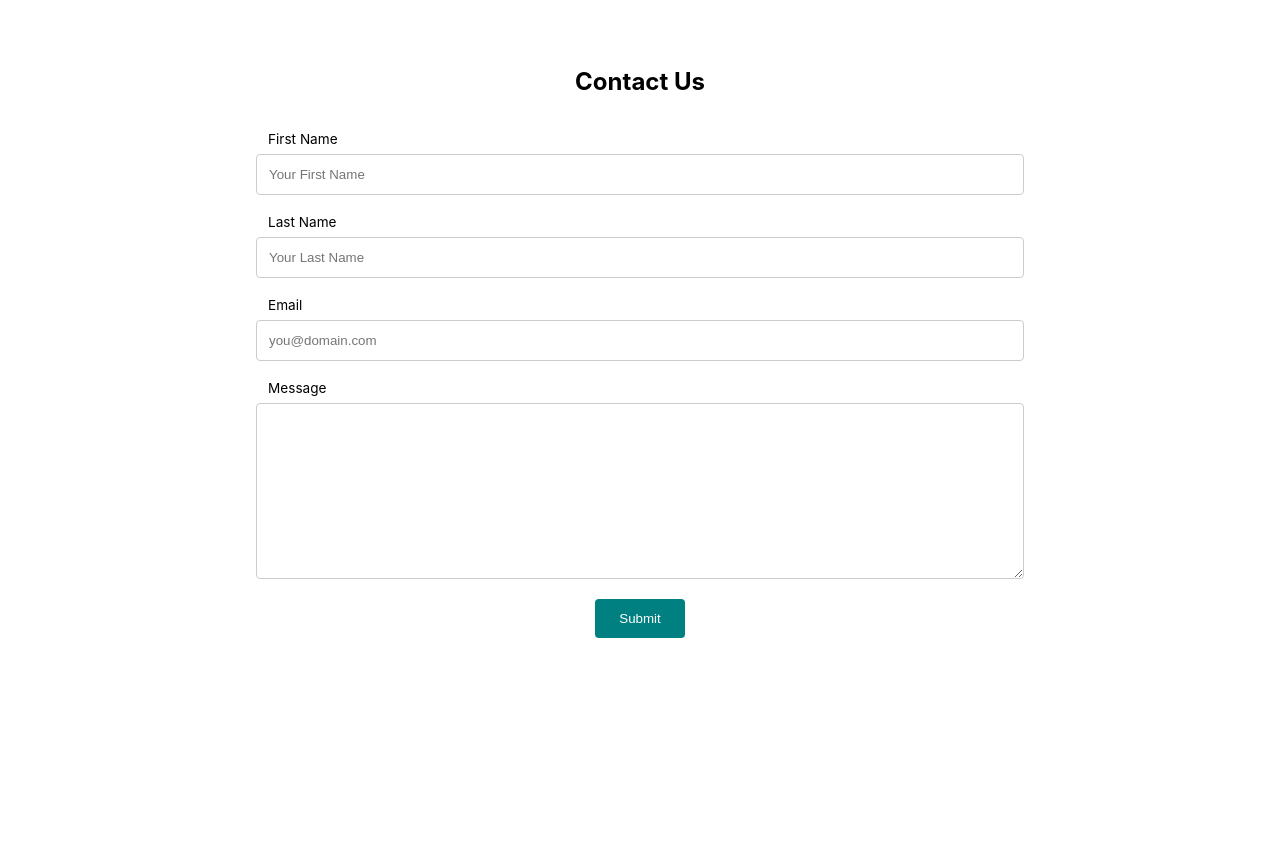
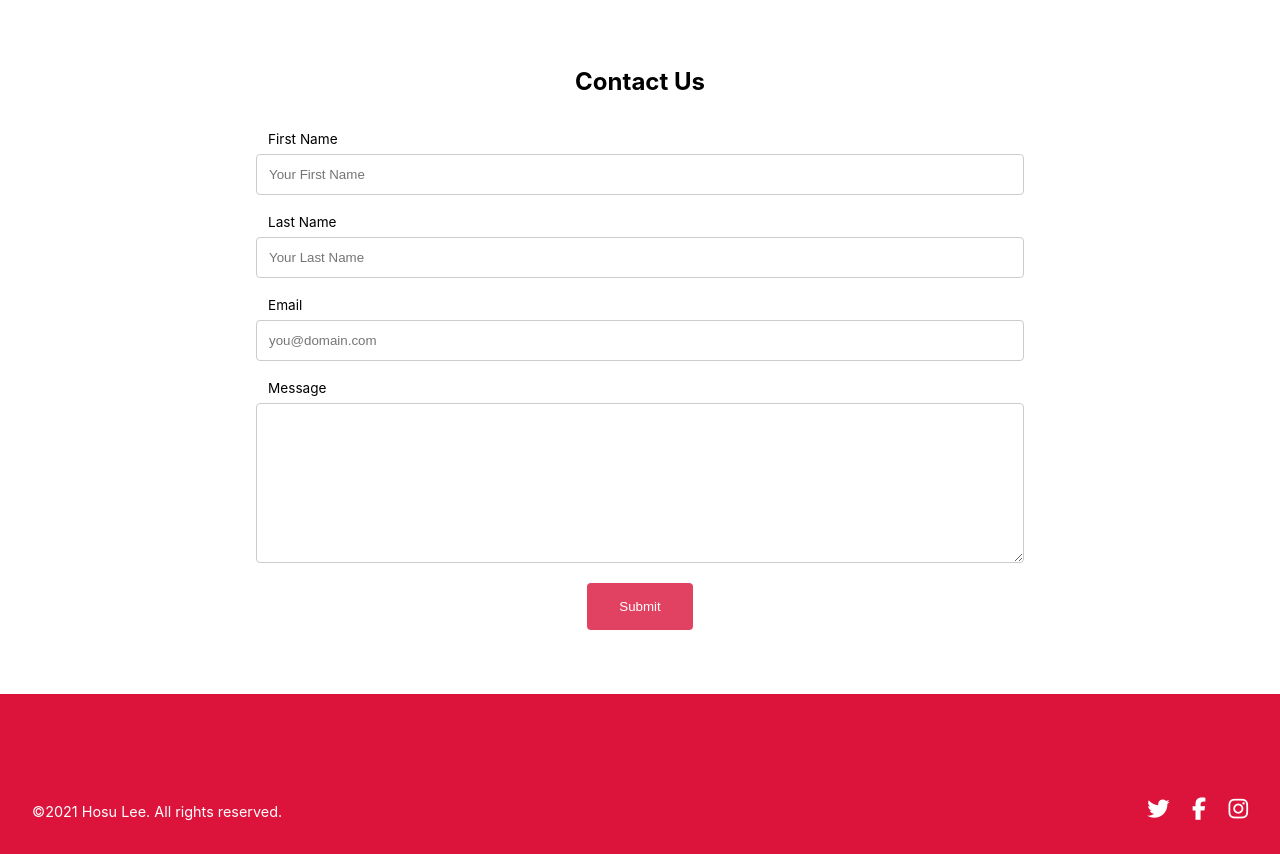
Before and after one commit to hosukey/udacity-landingpage, a plain HTML site: page index.html in a window 1280 px wide. Shown: the part 1534-2388 px from the top of the page. Before the commit the page ends 2172 px from the top, so only its background shows below. Drawn offline with Linux system fonts and the light colour scheme.

Commit message:
Add footer

```diff
--- a/css/style.css
+++ b/css/style.css
@@ -50,17 +50,18 @@ header {
 }
 
 .quote {
-  font-size: 1rem;
+  font-size: 1.1rem;
   margin-top: 6rem;
   color: white;
-  padding: 0.6rem 2rem;
-  background-color: teal;
-  border-radius: 0.3rem;
+  padding: 0.7rem 2.3rem;
+  background-color: transparent;
+  border: 2px solid white;
+  border-radius: 0.4rem;
 }
 
 .quote:hover {
-  background-color: black;
-  transition: 0.3s ease-in-out;
+  background-color: crimson;
+  transition: 0.2s ease-in-out;
 }
 
 /* Services */
@@ -170,6 +171,7 @@ h2 {
 form {
   width: 60%;
   margin: 0 auto;
+  padding-bottom: 4rem;
 }
 
 label {
@@ -197,17 +199,19 @@ textarea:focus {
 }
 
 input[type='submit'] {
-  background: teal;
+  background: crimson;
+  opacity: 0.8;
   margin: 0 auto;
   outline: 0;
   color: white;
   border: 0;
-  padding: 12px 24px;
+  padding: 1rem 2rem;
   border-radius: 4px;
   transition: all ease-in-out 0.1s;
   position: relative;
   display: inline-block;
   text-align: center;
+  cursor: pointer;
 }
 
 input[type='submit']:focus {
@@ -216,11 +220,36 @@ input[type='submit']:focus {
 }
 
 input[type='submit']:hover {
-  background: black;
+  opacity: 1;
 }
 
 .center {
   text-align: center;
+}
+
+/* footer */
+
+.footer {
+  color: white;
+  display: flex;
+  height: 10rem;
+  background-color: crimson;
+  justify-content: space-between;
+  padding: 2rem;
+  align-items: flex-end;
+}
+
+.footer__copyright p {
+  font-size: 0.9rem;
+}
+
+.footer__sns {
+  display: flex;
+}
+
+.footer__sns li {
+  font-size: 1.4rem;
+  margin-left: 1.4rem;
 }
 
 /* Media Queries */
--- a/index.html
+++ b/index.html
@@ -137,19 +137,34 @@
           placeholder="you@domain.com"
         />
         <br />
-        <label for="message">Message</label><br />
+        <label for="message">Message</label>
         <textarea
-          name="message"
-          cols="30"
-          rows="10"
-          placeholder="Enter your message here ..."
-          required
-        >
-        </textarea>
+          name="comment"
+          form="usrform"
+          style="height: 10rem"
+        ></textarea>
+
         <div class="center">
           <input type="submit" value="Submit" />
         </div>
       </form>
     </div>
+
+    <div class="footer">
+      <div class="footer__copyright">
+        <p>©2021 Hosu Lee. All rights reserved.</p>
+      </div>
+      <ul class="footer__sns">
+        <li>
+          <a href=""><i class="fab fa-twitter"></i></a>
+        </li>
+        <li>
+          <a href=""><i class="fab fa-facebook-f"></i></a>
+        </li>
+        <li>
+          <a href=""><i class="fab fa-instagram"></i></a>
+        </li>
+      </ul>
+    </div>
   </body>
 </html>
```
